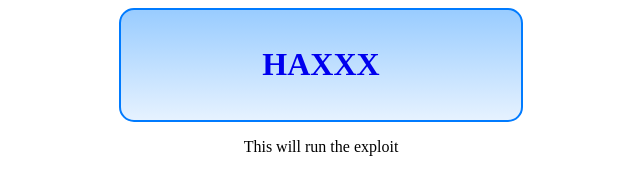
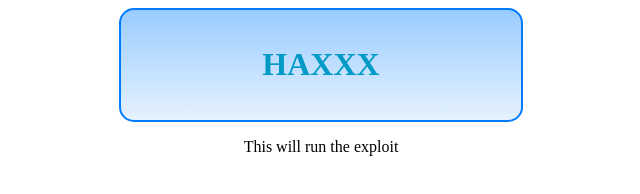
Before and after one commit to CrafterPika/Wii-Host-U, a plain HTML site: page index.html in a window 1280 px wide. Shown: the whole page, without its empty margins (319-959 px from the left). Drawn offline with Linux system fonts and the light colour scheme.

Commit message:
better..

```diff
--- a/style.css
+++ b/style.css
@@ -2,6 +2,7 @@ a {
 	padding: 15px 0;
 	width: 400px;
 	display: block;
+	color: #009ac7;
 	margin: auto;
 	border-radius:15px;
 	/* Permalink - use to edit and share this gradient: http://colorzilla.com/gradient-editor/#99ccff+0,e6f2ff+100 */
```
